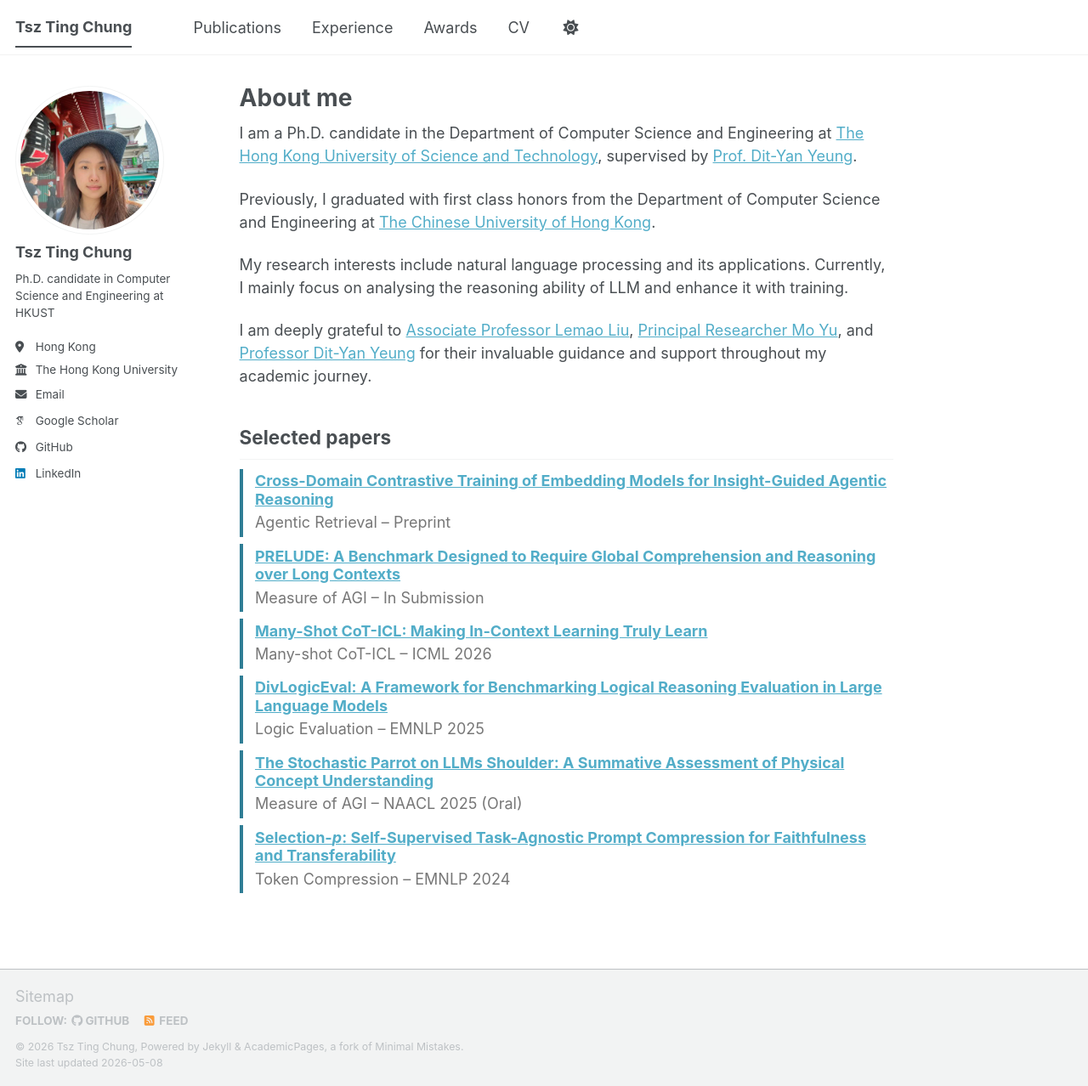
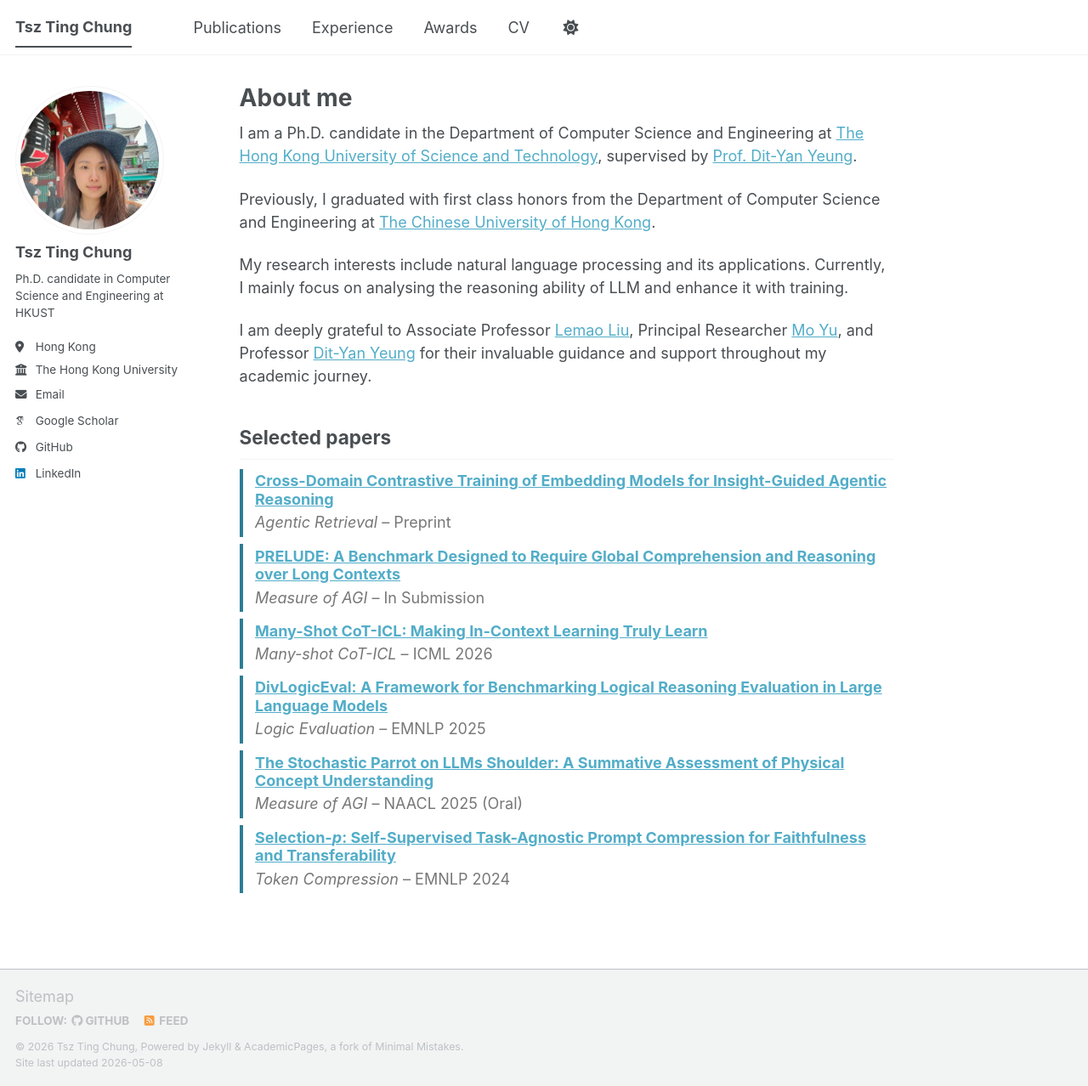
Before and after one commit to TTChungC/ttchungc.github.io, a Jekyll site: the page built from _pages/about.md, in a window 1280 px wide and 1278 px high. Shown: the whole window at 85% size. Built offline with Jekyll 4.4.1, drawn with Linux system fonts in a browser that asks for light colours; some web fonts are replaced; a script bundle is joined from its source files by our own code; library files that are not in the unit come from our copies.

Commit message:
Adjust homepage acknowledgement links and paper keywords

```diff
--- a/_pages/about.md
+++ b/_pages/about.md
@@ -13,36 +13,36 @@ Previously, I graduated with first class honors from the Department of Computer
 
 My research interests include natural language processing and its applications. Currently, I mainly focus on analysing the reasoning ability of LLM and enhance it with training.
 
-I am deeply grateful to [Associate Professor Lemao Liu](https://lemaoliu.github.io/), [Principal Researcher Mo Yu](https://sites.google.com/site/moyunlp/), and [Professor Dit-Yan Yeung](https://sites.google.com/view/dyyeung/home) for their invaluable guidance and support throughout my academic journey.
+I am deeply grateful to Associate Professor [Lemao Liu](https://lemaoliu.github.io/), Principal Researcher [Mo Yu](https://sites.google.com/site/moyunlp/), and Professor [Dit-Yan Yeung](https://sites.google.com/view/dyyeung/home) for their invaluable guidance and support throughout my academic journey.
 
 ## Selected papers
 
 <div style="border-left: 4px solid #2f7d95; padding: 0.2rem 0 0.2rem 0.8rem; margin: 0.45rem 0;">
 <h3 style="margin: 0 0 0.15rem 0;"><a href="https://ttchungc.github.io/projects/insightemb/">Cross-Domain Contrastive Training of Embedding Models for Insight-Guided Agentic Reasoning</a></h3>
-<p style="margin: 0; color: #777;">Agentic Retrieval &ndash; Preprint</p>
+<p style="margin: 0; color: #777;"><em>Agentic Retrieval</em> &ndash; Preprint</p>
 </div>
 
 <div style="border-left: 4px solid #2f7d95; padding: 0.2rem 0 0.2rem 0.8rem; margin: 0.45rem 0;">
 <h3 style="margin: 0 0 0.15rem 0;"><a href="https://gorov.github.io/prelude/index.html">PRELUDE: A Benchmark Designed to Require Global Comprehension and Reasoning over Long Contexts</a></h3>
-<p style="margin: 0; color: #777;">Measure of AGI &ndash; In Submission</p>
+<p style="margin: 0; color: #777;"><em>Measure of AGI</em> &ndash; In Submission</p>
 </div>
 
 <div style="border-left: 4px solid #2f7d95; padding: 0.2rem 0 0.2rem 0.8rem; margin: 0.45rem 0;">
 <h3 style="margin: 0 0 0.15rem 0;"><a href="https://ttchungc.github.io/projects/manyshot-cot/">Many-Shot CoT-ICL: Making In-Context Learning Truly Learn</a></h3>
-<p style="margin: 0; color: #777;">Many-shot CoT-ICL &ndash; ICML 2026</p>
+<p style="margin: 0; color: #777;"><em>Many-shot CoT-ICL</em> &ndash; ICML 2026</p>
 </div>
 
 <div style="border-left: 4px solid #2f7d95; padding: 0.2rem 0 0.2rem 0.8rem; margin: 0.45rem 0;">
 <h3 style="margin: 0 0 0.15rem 0;"><a href="https://ttchungc.github.io/projects/divlogiceval/">DivLogicEval: A Framework for Benchmarking Logical Reasoning Evaluation in Large Language Models</a></h3>
-<p style="margin: 0; color: #777;">Logic Evaluation &ndash; EMNLP 2025</p>
+<p style="margin: 0; color: #777;"><em>Logic Evaluation</em> &ndash; EMNLP 2025</p>
 </div>
 
 <div style="border-left: 4px solid #2f7d95; padding: 0.2rem 0 0.2rem 0.8rem; margin: 0.45rem 0;">
 <h3 style="margin: 0 0 0.15rem 0;"><a href="https://physico-benchmark.github.io/">The Stochastic Parrot on LLMs Shoulder: A Summative Assessment of Physical Concept Understanding</a></h3>
-<p style="margin: 0; color: #777;">Measure of AGI &ndash; NAACL 2025 (Oral)</p>
+<p style="margin: 0; color: #777;"><em>Measure of AGI</em> &ndash; NAACL 2025 (Oral)</p>
 </div>
 
 <div style="border-left: 4px solid #2f7d95; padding: 0.2rem 0 0.2rem 0.8rem; margin: 0.45rem 0;">
 <h3 style="margin: 0 0 0.15rem 0;"><a href="https://ttchungc.github.io/projects/selection-p/">Selection-<i>p</i>: Self-Supervised Task-Agnostic Prompt Compression for Faithfulness and Transferability</a></h3>
-<p style="margin: 0; color: #777;">Token Compression &ndash; EMNLP 2024</p>
+<p style="margin: 0; color: #777;"><em>Token Compression</em> &ndash; EMNLP 2024</p>
 </div>
```
